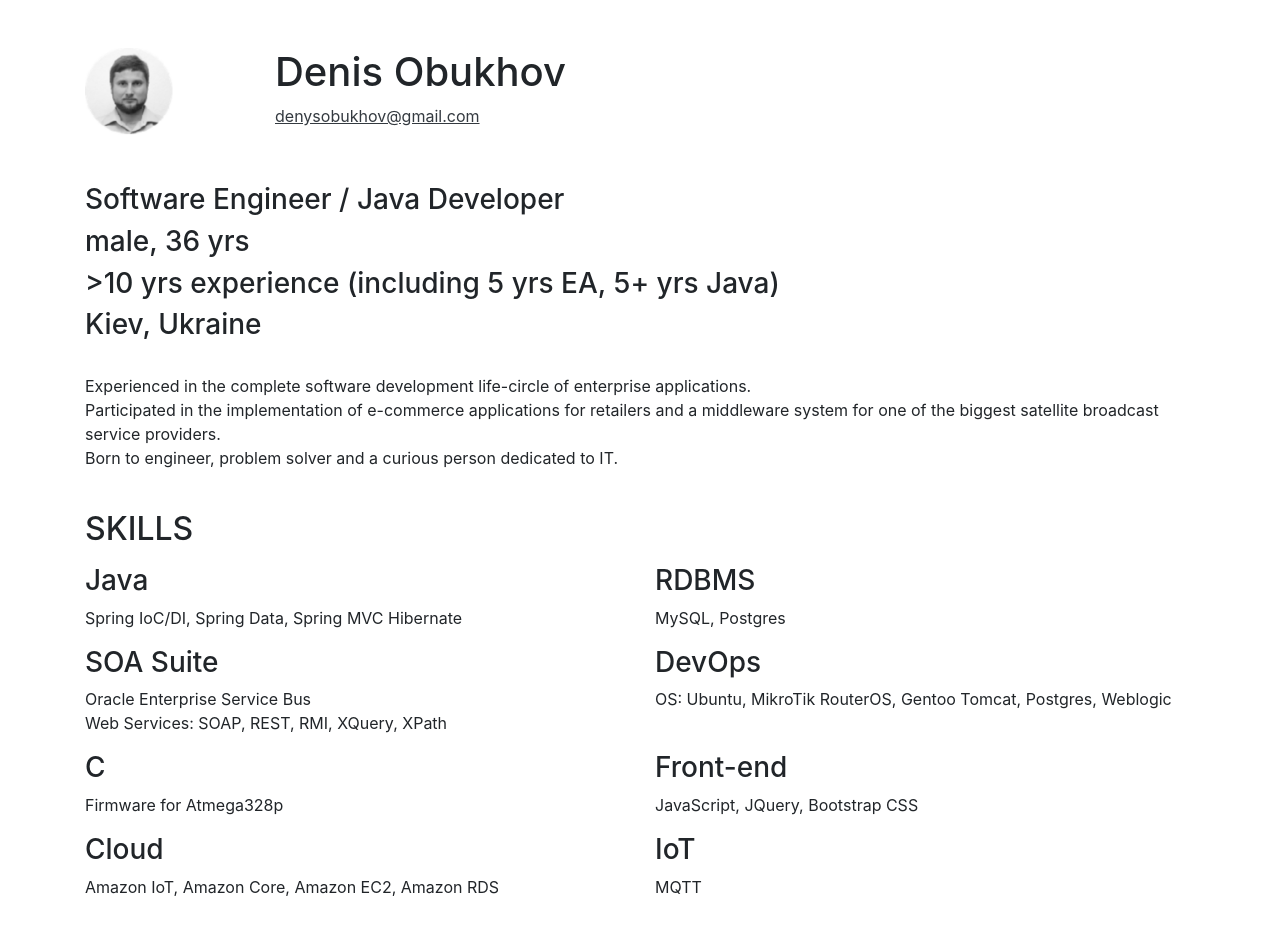
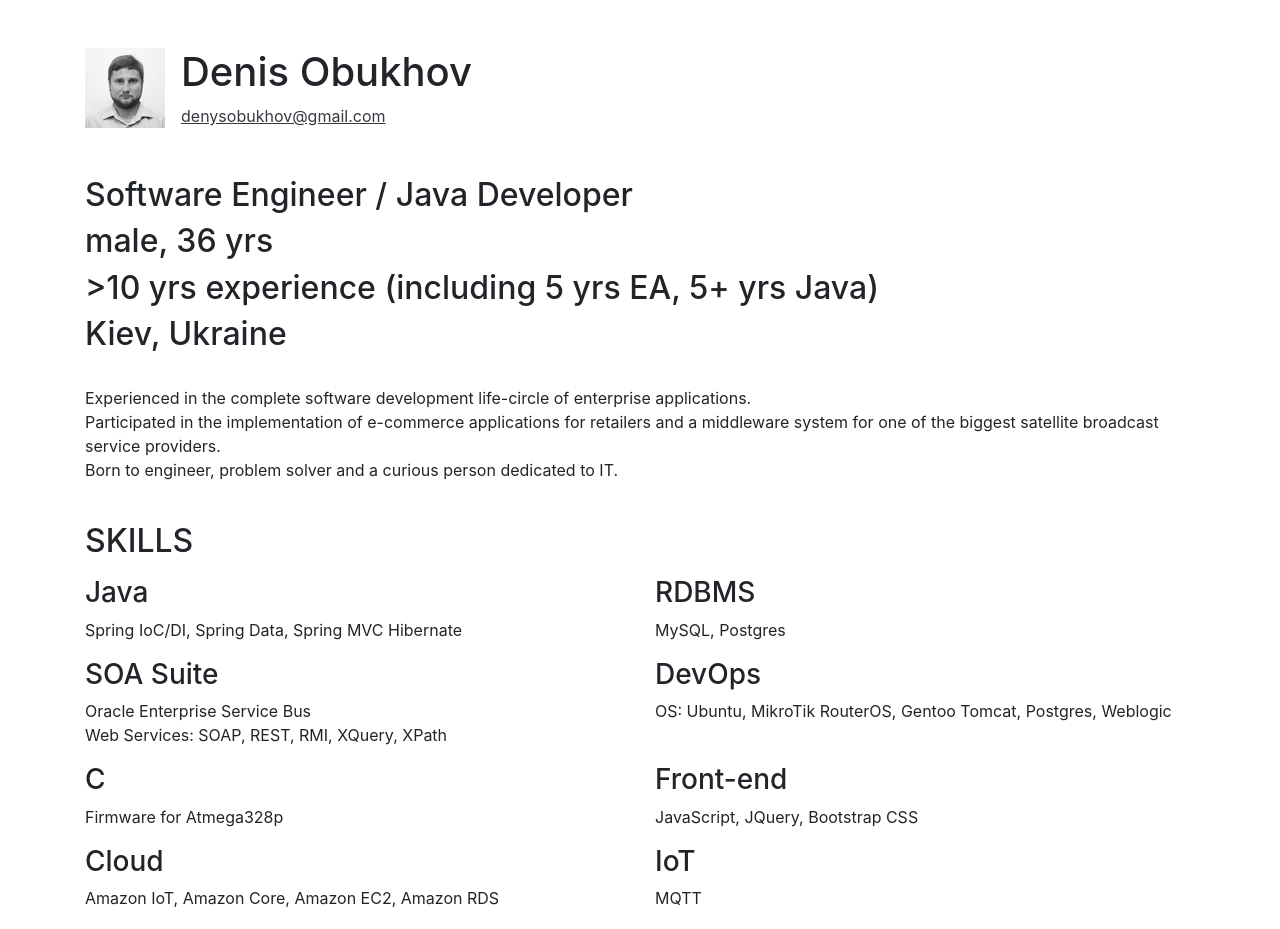
Before and after one commit to denysobukh/denysobukh.github.io, a plain HTML site: page index.html in a window 1280 px wide. Shown: the top 929 px of the page. Drawn offline with nearby package versions, Linux system fonts and the light colour scheme.

Commit message:
added ga, changed ava, fixed title

```diff
--- a/index.html
+++ b/index.html
@@ -1,9 +1,23 @@
 <!doctype html>
 <html lang="en">
 <head>
+    <!-- Global site tag (gtag.js) - Google Analytics -->
+    <script async src="https://www.googletagmanager.com/gtag/js?id=UA-113149114-2"></script>
+    <script>
+        window.dataLayer = window.dataLayer || [];
+
+        function gtag() {
+            dataLayer.push(arguments);
+        }
+
+        gtag('js', new Date());
+
+        gtag('config', 'UA-113149114-2');
+    </script>
+
     <title>Software Engineer / Java Developer - Denis Obukhov</title>
     <meta charset="utf-8">
-    <meta name="viewport" content="width=device-width, initial-scale=1, shrink-to-fit=no">
+    <meta name="viewport" content="width=device-width, initial-scale=2, shrink-to-fit=no">
     <link rel="stylesheet" href="https://stackpath.bootstrapcdn.com/bootstrap/4.5.2/css/bootstrap.min.css"
           integrity="sha384-JcKb8q3iqJ61gNV9KGb8thSsNjpSL0n8PARn9HuZOnIxN0hoP+VmmDGMN5t9UJ0Z" crossorigin="anonymous">
     <link rel="stylesheet" href="main.css">
@@ -12,19 +26,18 @@
 <div class="container">
     <header>
         <div class="row pt-5">
-            <div class="col-2">
-                <img width="90" src="ava.png" alt="avatar">
-            </div>
-            <div class="col-10"><h1>Denis Obukhov</h1>
-                <a class="underline text-dark" href="mailto:denysobukhov@gmail.com">denysobukhov@gmail.com</a>
+            <div class="col">
+                <div class="float-left"><img src="ava-xxs.jpg" alt="avatar"></div>
+                <div class="float-left pl-3"><h1>Denis Obukhov</h1>
+                    <a class="underline text-dark" href="mailto:denysobukhov@gmail.com">denysobukhov@gmail.com</a></div>
             </div>
         </div>
         <div class="row pt-5">
             <div class="col">
-                <h3>Software Engineer / Java Developer</h3>
-                <h3>male, 36 yrs</h3>
-                <h3>&gt;10 yrs experience (including 5 yrs EA, 5+ yrs Java)</h3>
-                <h3>Kiev, Ukraine</h3>
+                <h2>Software Engineer&nbsp;/ Java Developer</h2>
+                <h2>male, 36 yrs</h2>
+                <h2>&gt;10 yrs experience (including 5 yrs EA, 5+ yrs Java)</h2>
+                <h2>Kiev, Ukraine</h2>
             </div>
         </div>
         <div class="row pt-4">
```
Also changed, not shown: ava-xxs.jpg (added), ava.png (deleted).
